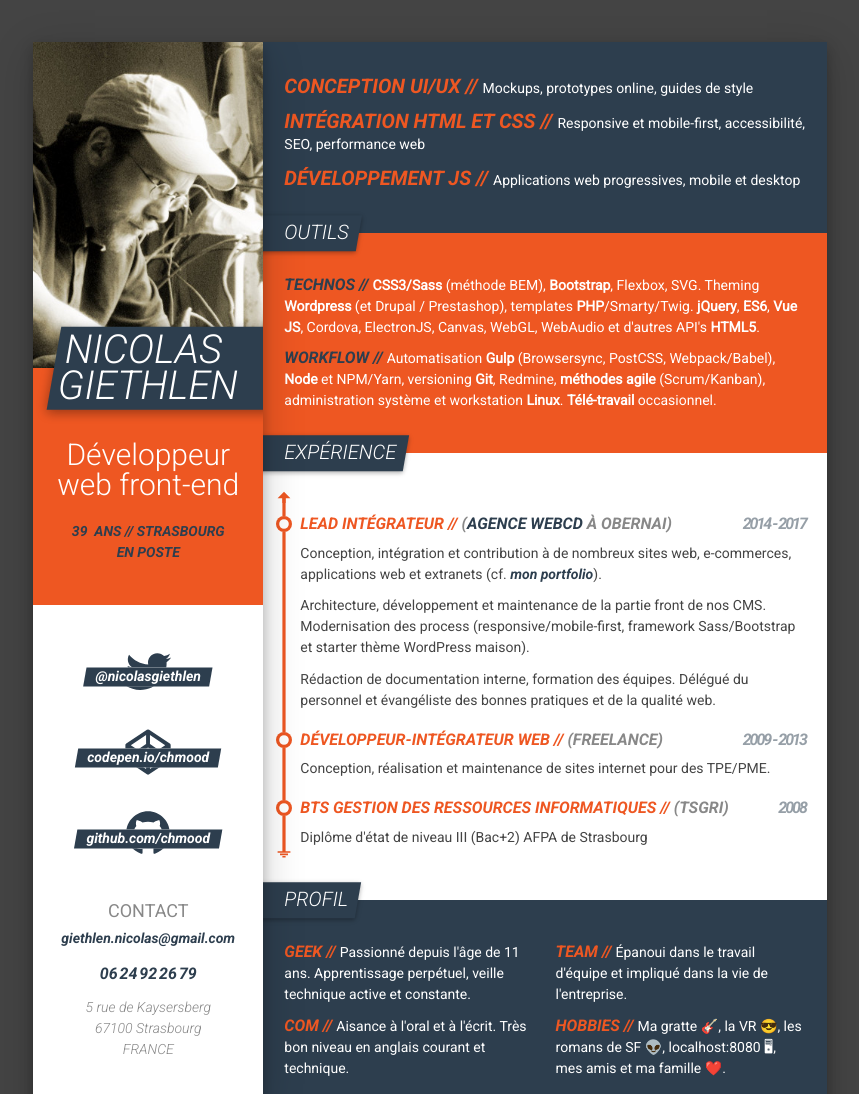
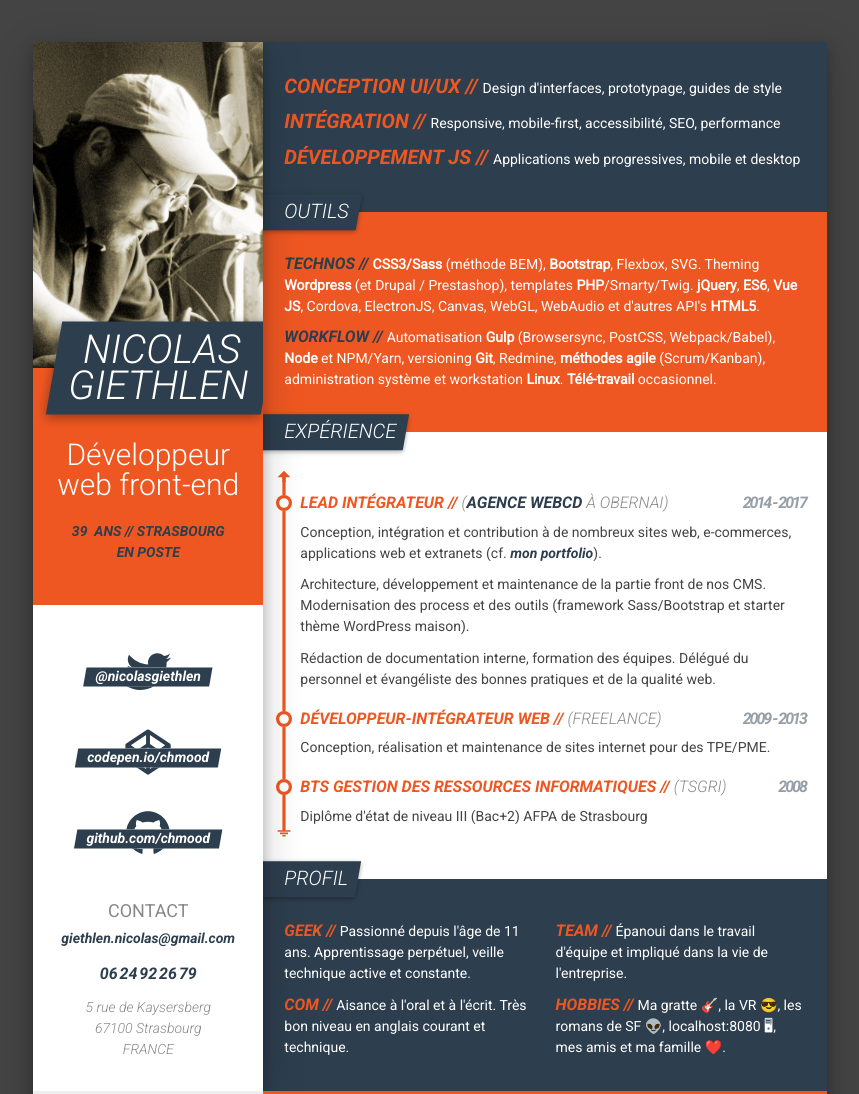
Before and after one commit to Chmood/Chmood.github.io, a website: page src/index.html in a window 1280 px wide. Shown: the top 1094 px of the page, without its empty margins (210-1069 px from the left). Drawn offline with Linux system fonts and the light colour scheme.

Commit message:
Improved so many things

```diff
--- a/src/index.html
+++ b/src/index.html
@@ -94,11 +94,11 @@
   			<div class="section__body">
           <article>
             <h3>Conception UI/UX</h3>
-            <p>Mockups, prototypes online, guides de style</p>
+            <p>Design d'interfaces, prototypage, guides de style</p>
           </article>
           <article>
-            <h3>Intégration HTML et CSS</h3>
-            <p>Responsive et mobile-first, accessibilité, SEO, performance web</p>
+            <h3>Intégration</h3>
+            <p>Responsive, mobile-first, accessibilité, SEO, performance</p>
           </article>
           <article>
             <h3>Développement JS</h3>
@@ -134,7 +134,7 @@
                 <span>(<a href="http://webcd.fr">agence Webcd</a> à Obernai)</span>
               </h3>
               <p>Conception, intégration et contribution à de nombreux sites web, e-commerces, applications web et extranets <em>(cf. <a href="https://github.com/Chmood/Chmood.github.io">mon portfolio</a><!--<a href="http://www.plus-que-pro.fr/adherents/">1000 mini-sites plus-que-pro.fr</a> et la plupart des <a href="https://www.webcd.fr/tous-les-projets/">réalisations @webcd</a>-->).</em></p>
-              <p>Architecture, développement et maintenance de la partie front de nos CMS. Modernisation des process (responsive/mobile-first, framework Sass/Bootstrap et starter thème WordPress maison).</p>
+              <p>Architecture, développement et maintenance de la partie front de nos CMS. Modernisation des process et des outils (framework Sass/Bootstrap et starter thème WordPress maison).</p>
               <p>Rédaction de documentation interne, formation des équipes. Délégué du personnel et évangéliste des bonnes pratiques et de la qualité web.</p>
             </article>
             <article class="timeline__item">
--- a/src/scss/_timeline.scss
+++ b/src/scss/_timeline.scss
@@ -10,6 +10,7 @@
 
     span:nth-child(3) {
       color: $color-gray;
+      font-weight: $fontweight-base;
     }
   }
 }
--- a/src/scss/_user.scss
+++ b/src/scss/_user.scss
@@ -2,12 +2,14 @@
 
 .user__name {
   position: absolute;
+  display: inline-block;
   top: 0;
-  transform: translate3d(0, -50%, 0);
+  left: 50%;
+  transform: translate3d(-50%, -50%, 0);
   margin: 0;
-  padding: $gutter-quarter $gutter-half;
-  padding-right: $gutter-double;
-  text-align: left;
+  padding: $gutter-half $gutter-double;
+  // padding-right: $gutter-double;
+  text-align: center;
   color: white;
 
   .name__last-name {
@@ -29,6 +31,10 @@
   }
 
   @include bp('lg') {
+    display: block;
+    left: auto;
+    transform: translate3d(0%, -50%, 0);
+    padding: $gutter-half $gutter;
     font-size: 4rem;
 	}
 }
--- a/src/scss/_variables.scss
+++ b/src/scss/_variables.scss
@@ -6,7 +6,7 @@
 $breakpoints: (
                             // 'sm':  767px,
                             // 'md':  992px,
-                            'lg':  25cm
+                            'lg':  50em
 ) !default;
 
 $aside-width:               29% !default; // Width of the left column
```
Also changed, not shown: index.html (+1 -1 lines), css/main.min.css, src/.tmp/css/main.css.
